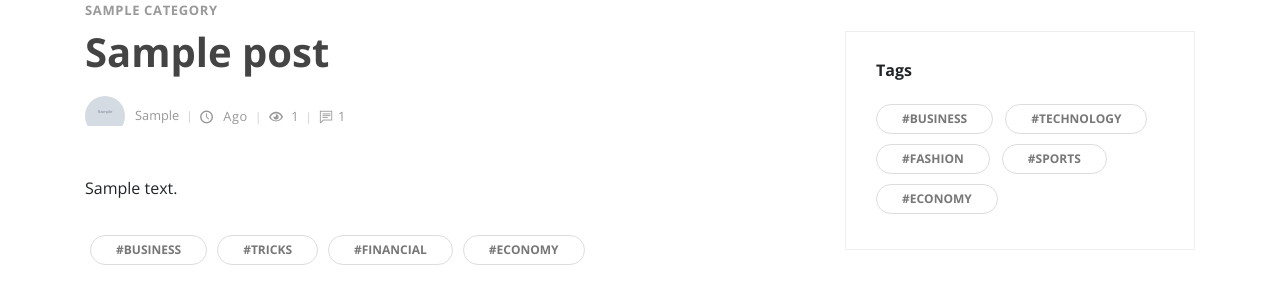
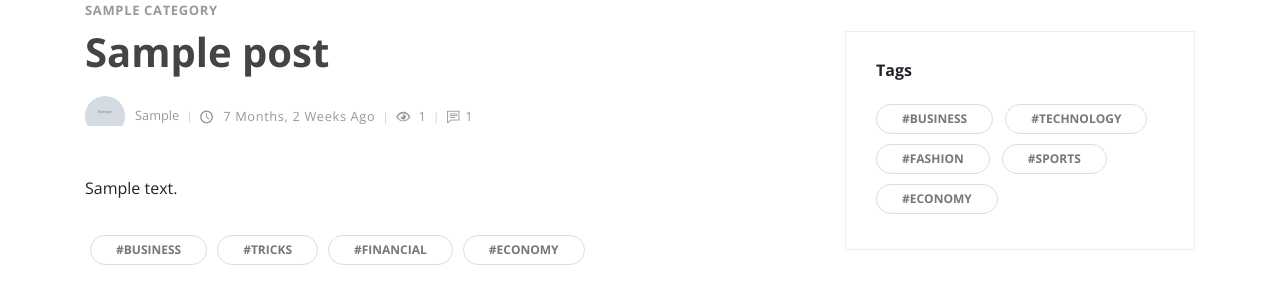
Before and after one commit to fn-bruce/blog, a Django app: page /post/1/ in a window 1280 px wide. Shown: the part 698-998 px from the top of the page. Run offline with Django 3.2, Linux system fonts and the light colour scheme; tables that the repository leaves empty hold one stand-in row (values such as "Sample post"); grey boxes marked "Sample" are stand-in pictures; some libraries are stand-ins or nearby versions.

Commit message:
made some fixes to post.html and index.html

```diff
--- a/src/templates/index.html
+++ b/src/templates/index.html
@@ -43,7 +43,7 @@
                 <a href="#">{{ cat }}</a>
                 {% endfor %}
               </div>
-              <a href="#">
+              <a href="{{ obj.get_absolute_url }}">
                 <h2 class="h4">{{ obj.title }}</h2>
               </a>
             </header>
--- a/src/templates/post.html
+++ b/src/templates/post.html
@@ -30,7 +30,7 @@
                 <div class="avatar"><img src="{{ post.author.profile_picture.url }}" alt="..." class="img-fluid"></div>
                 <div class="title"><span>{{ post.author.user.username }}</span></div></a>
               <div class="d-flex align-items-center flex-wrap">
-                <div class="date"><i class="icon-clock"></i> {{ post.timestampe|timesince }} ago</div>
+                <div class="date"><i class="icon-clock"></i> {{ post.timestamp|timesince }} ago</div>
                 <div class="views"><i class="icon-eye"></i> {{ post.view_count }}</div>
                 <div class="comments meta-last"><i class="icon-comment"></i>{{ post.comment_count }}</div>
               </div>
```
